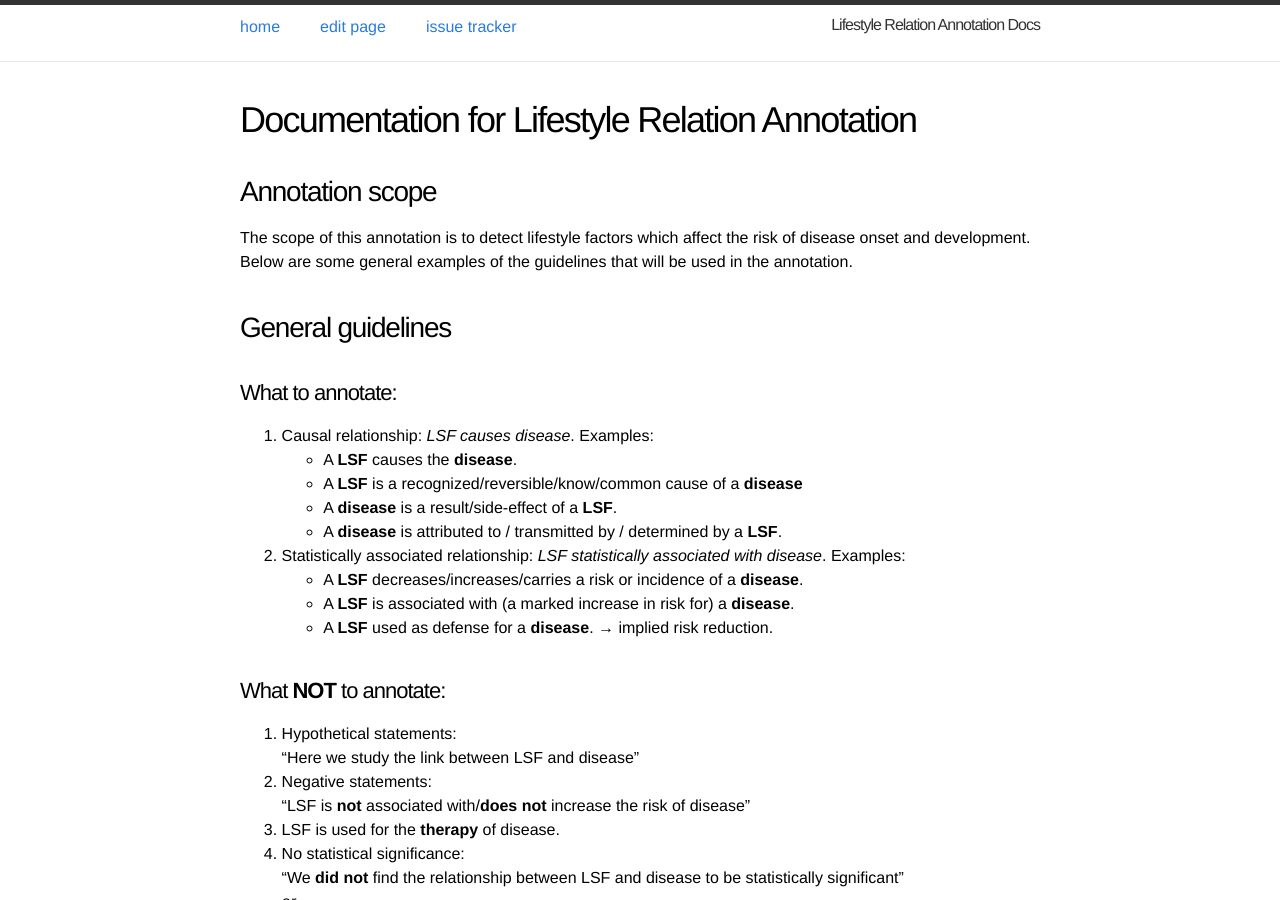
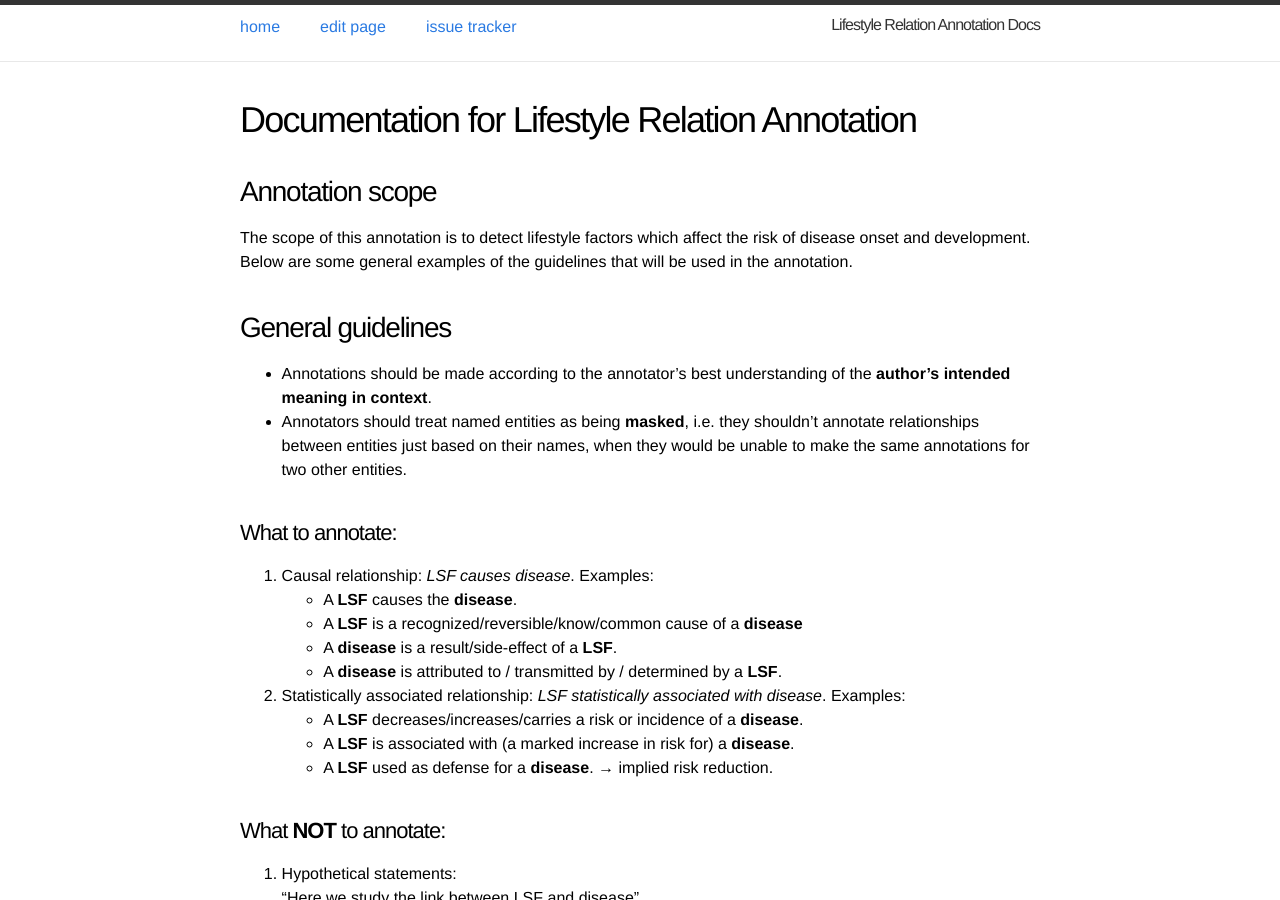
Before and after one commit to EvaMakri/lifestylefactors-annotation-docs, a Jekyll site: the page built from index.md, in a window 1280 px wide and 900 px high. Built offline with Jekyll 4.4.1, drawn with Linux system fonts in a browser that asks for light colours.

Commit message:
Update index.md

```diff
--- a/index.md
+++ b/index.md
@@ -8,6 +8,10 @@ title: Documentation for Lifestyle Relation Annotation
 The scope of this annotation is to detect lifestyle factors which affect the risk of disease onset and development. Below are some general examples of the guidelines that will be used in the annotation.
 
 ## General guidelines
+
+* Annotations should be made according to the annotator’s best understanding of the __author’s intended meaning in context__.
+* Annotators should treat named entities as being __masked__, i.e. they shouldn't annotate relationships between entities just based on their names, when they would be unable to make the same annotations for two other entities.
+
 ### What to annotate:
 
 1. Causal relationship: _LSF causes disease_.
```
